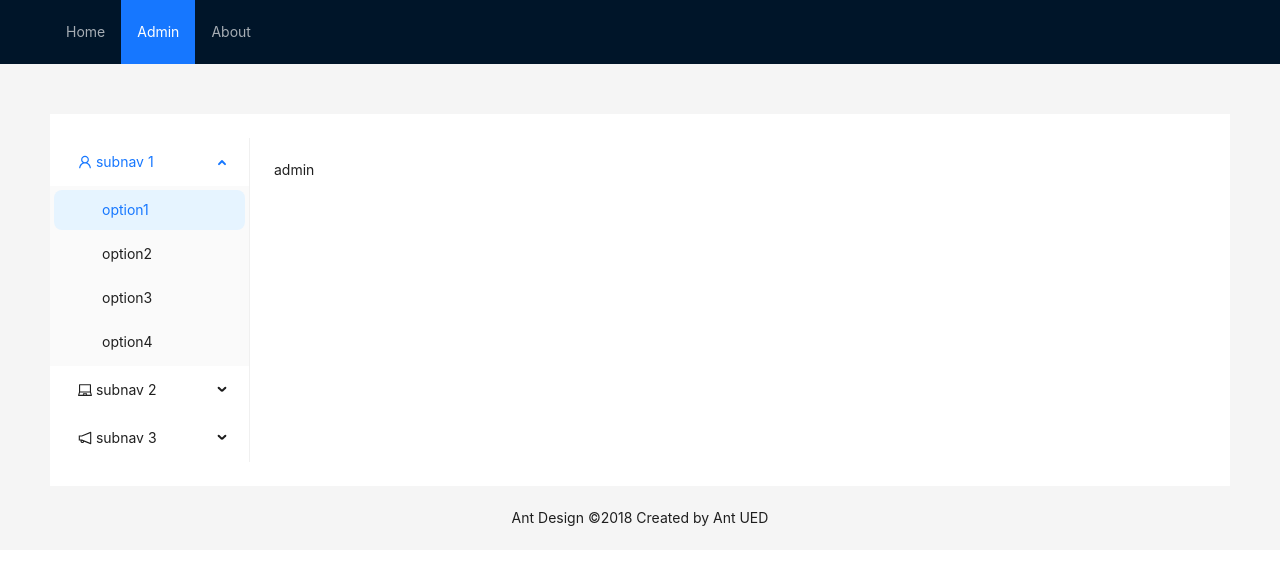
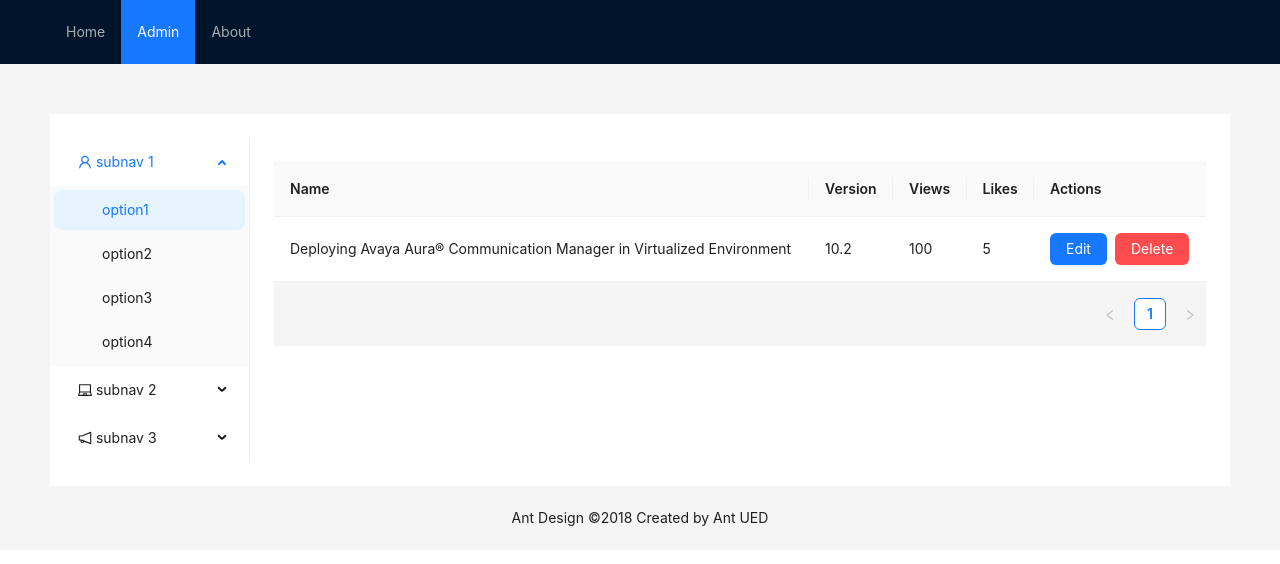
Before and after one commit to yijun-l/wiki, a Vue app in the folder web/: page /admin in a window 1280 px wide. Shown: the top 564 px of the page. Built offline with nearby package versions, Linux system fonts and the light colour scheme; the HTML template or start-up script is replaced by a standard one.

Commit message:
feat(web): add basic ebook admin table UI
- Basic table implementation with mock data
- TypeScript interfaces defined
- Action buttons placeholder added

```diff
--- a/web/src/views/Admin.vue
+++ b/web/src/views/Admin.vue
@@ -1,3 +1,105 @@
 <template>
-    <p>admin</p>
+    <a-layout>
+        <a-layout-content>
+            <!--
+            a-table - Ant Design Vue table component
+                :columns - Table column definitions (reactive binding with v-bind shorthand)
+                :row-key - Unique key for each row (function returns record.id)
+                :data-source - Data array for table rows (reactive binding)
+                :pagination - Pagination config object (reactive binding)
+                :loading - Boolean loading state (reactive binding)
+                @change - Event handler for table changes (v-on shorthand)
+            -->
+            <a-table :columns="columns" :row-key="(record) => record.id" :data-source="ebooks" :pagination="pagination"
+                :loading="loading" @change="handleTableChange">
+                <template #action="{ record }">
+                    <!-- Space component to add spacing between buttons -->
+                    <a-space size="small">
+                        <!-- Primary button for edit action -->
+                        <a-button type="primary" @click="handleEdit(record)">
+                            Edit
+                        </a-button>
+                        <!-- Danger button for delete action -->
+                        <a-button type="primary" danger @click="handleDelete(record)">
+                            Delete
+                        </a-button>
+                    </a-space>
+                </template>
+            </a-table>
+        </a-layout-content>
+    </a-layout>
 </template>
+
+<script setup lang="ts">
+import { ref, reactive, onMounted } from 'vue'
+
+const loading = ref(true)
+
+// Define what an ebook looks like
+interface Ebook {
+    id: number
+    name: string
+    version: string
+    viewCount: number
+    voteCount: number
+}
+
+// Sample entry
+const ebooks = ref<Ebook[]>([
+    {
+        id: 1,
+        name: 'Deploying Avaya Aura® Communication Manager in Virtualized Environment',
+        version: '10.2',
+        viewCount: 100,
+        voteCount: 5
+    }
+])
+
+// Pagination configuration object for table component
+// Uses reactive() to make the object reactive - changes automatically trigger UI updates
+const pagination = reactive({
+    current: 1,      // Current page number (starts from 1)
+    pageSize: 10,    // Number of items per page
+    total: 0         // Total number of items (will be updated from API response)
+})
+
+// Table columns definition
+const columns = [
+    {
+        title: 'Name',
+        dataIndex: 'name'
+    },
+    {
+        title: 'Version',
+        dataIndex: 'version'
+    },
+    {
+        title: 'Views',
+        dataIndex: 'viewCount'
+    },
+    {
+        title: 'Likes',
+        dataIndex: 'voteCount'
+    },
+    {
+        title: 'Actions',
+        slots: { customRender: 'action' }
+    }
+]
+
+const handleTableChange = () => {
+    console.log('Table changed')
+}
+
+const handleEdit = (record: Ebook) => {
+    console.log('Edit:', record)
+}
+
+const handleDelete = (record: Ebook) => {
+    console.log('Delete:', record)
+}
+
+onMounted(() => {
+    loading.value = false;
+})
+</script>
```
